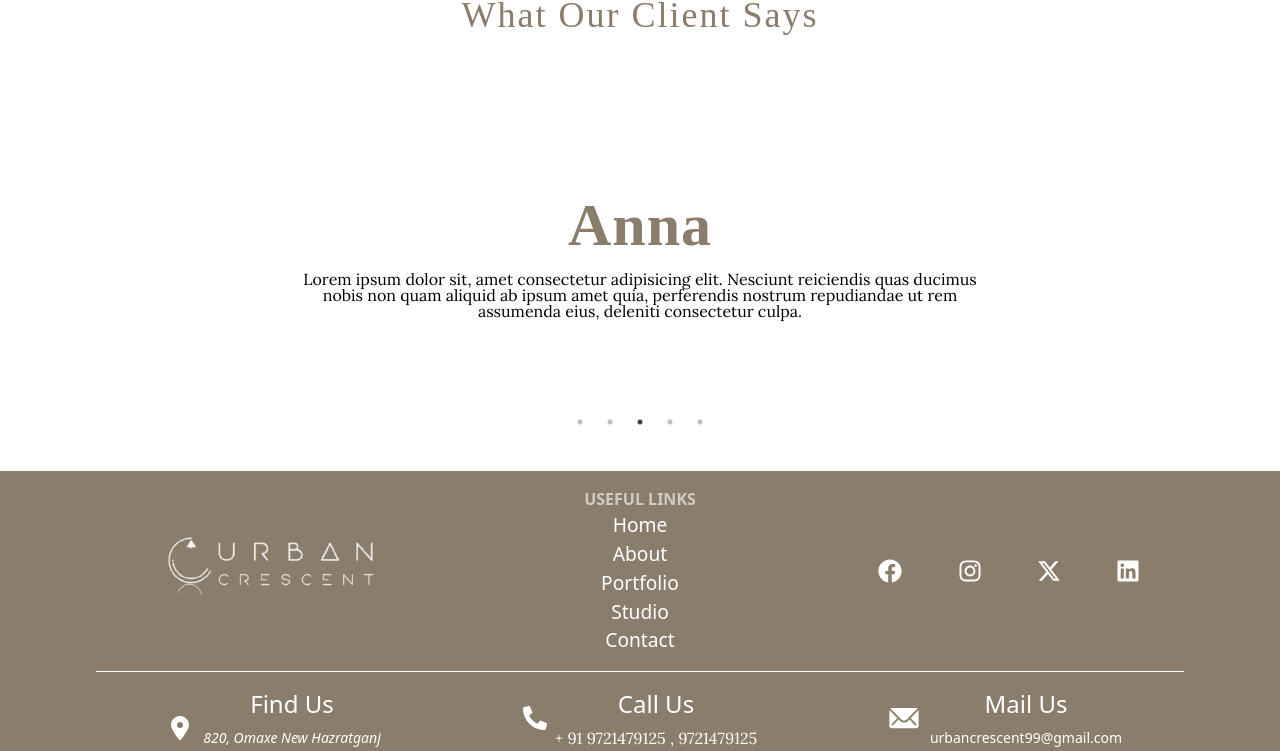
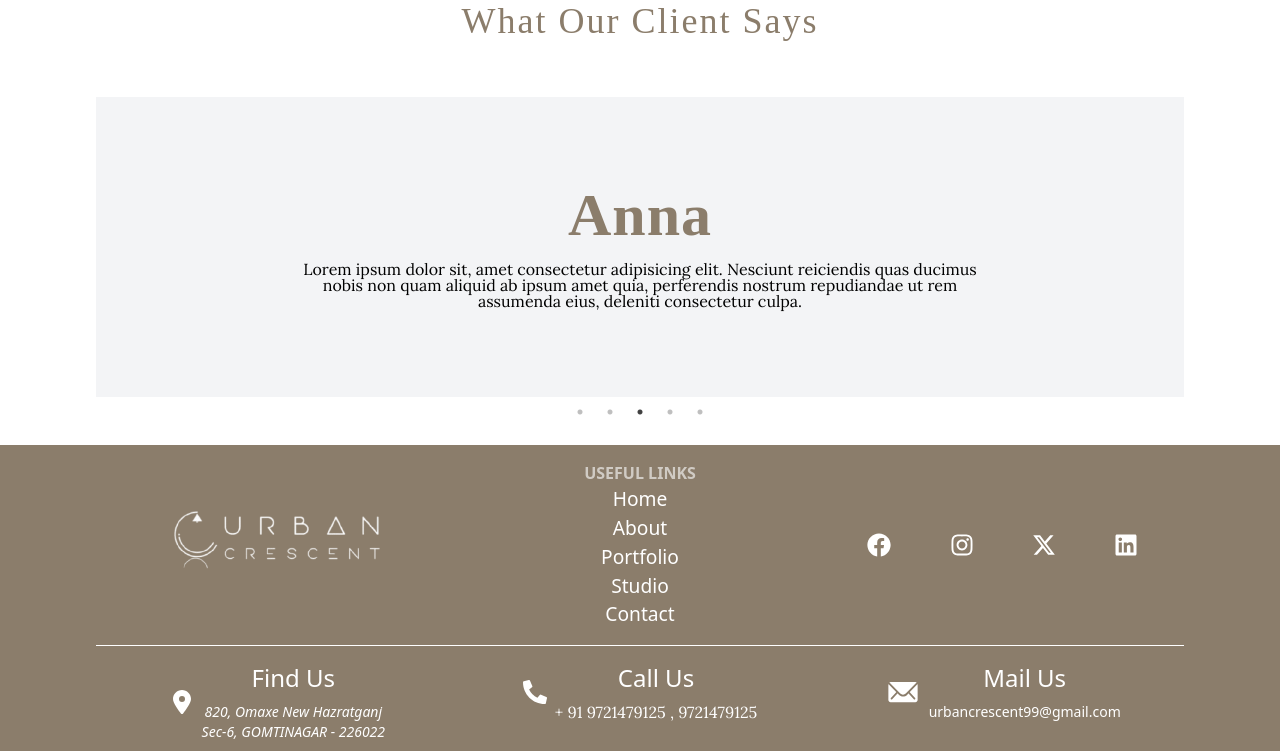
Before and after one commit to Amit-Yadav-07/Urban-Crescent-project, a React (Vite) app: page / in a window 1280 px wide. Shown: the part 5481-6232 px from the top of the page. Built offline with nearby package versions, Linux system fonts and the light colour scheme; a web font is replaced by a local one.

Commit message:
error-fixed

```diff
--- a/src/Components/BeforeAfter.jsx
+++ b/src/Components/BeforeAfter.jsx
@@ -8,6 +8,7 @@ const BeforeAfter = () => {
             <p className='text-black text-center' style={{ marginTop: '-3rem', marginBottom: '3rem' }}>With Essajees Atelier, transforming your space is as smooth an experience as sliding this bar</p>
 
             {/* before n after start */}
+
             <figure className="diff aspect-16/9 lg:h-[500px] h-[auto]  rounded-md" tabIndex={0} data-aos='fade-right' style={{ marginBottom: '3rem' }}>
 
                 <div className="diff-item-1 flex" role="img">
--- a/src/Components/Footer.jsx
+++ b/src/Components/Footer.jsx
@@ -11,7 +11,7 @@ const Footer = () => {
         <>
             <footer className="footer-container text-neutral-content text-center">
 
-                <div className='section-center flex md:flex-row flex-col gap-5'>
+                <div className='section-center flex md:flex-row flex-col lg:gap-0 gap-10'>
 
                     <section className='flex-1 justify-center text-2xl h-[100px] self-center'>
                         <img src={Logo} alt="logo" className='w-[100%] h-[100%] object-contain' />
@@ -44,13 +44,13 @@ const Footer = () => {
 
                 <hr className='w-[85%]' style={{ margin: '1rem auto' }} />
 
-                <div className='section-center flex flex-col gap-1 lg:flex-row footer sm:footer-horizontal'>
+                <div className='section-center flex flex-col lg:flex-row footer sm:footer-horizontal lg:gap-0 gap-10'>
 
                     <div className='footer-part-1 flex lg:grow-1 w-[100%] self-center justify-center'>
                         <div className='self-center'><FaLocationDot className='text-2xl self-center' /></div>
                         <div className=''>
-                            <h6 className='text-2xl ' style={{ margin: '0px 0px 0.5rem 0px' }}>Find Us</h6>
-                            <address className=''>820, Omaxe New Hazratganj <br /> Sec-6, GOMTINAGAR - 226022</address>
+                            <h6 className='text-2xl' style={{ margin: '0px 0px 0.5rem 0px' }}>Find Us</h6>
+                            <address className='text-1xl'>820, Omaxe New Hazratganj <br /> Sec-6, GOMTINAGAR - 226022</address>
                         </div>
                     </div>
 
--- a/src/Components/HomePortfolio.jsx
+++ b/src/Components/HomePortfolio.jsx
@@ -8,21 +8,21 @@ const HomePortfolio = () => {
             <h3 className='text-black text-4xl'>Our Latest interior Designs</h3>
             <p className='text-black'>Lorem ipsum dolor sit amet, consectetur adipisicing elit. Ex, ipsam.</p>
 
-            <section className="flex gap-4" style={{ marginTop: '3rem' }} data-aos='fade-left'>
-                <div className="carousel carousel-center rounded-box max-w-[100%] gap-4 lg:h-[500px] h-[500px] ">
+            <div className="carousel carousel-center w-auto rounded-box gap-4 lg:h-[500px] h-[500px]" style={{ marginTop: '3rem' }}>
                 {HomeGallery.map((items) => {
                     return (
+
                         <div className="carousel-item" key={items.id}>
                             <img
                                 src={items.img}
-                                    className="rounded-box w-[400px]" loading='lazy' />
+                                className="rounded-box w-[100%]" loading='lazy' />
                         </div>
                     )
                 })}
 
             </div>
 
-            </section>
+            {/* <section className="flex gap-4 section-center" style={{ marginTop: '3rem' }} data-aos='fade-left'></section> */}
         </div>
     )
 
--- a/src/Components/HomeTestimonials.jsx
+++ b/src/Components/HomeTestimonials.jsx
@@ -20,7 +20,7 @@ const HomeTestimonials = () => {
         <div className='section-center'>
             <SubHeading text='What Our Client Says' style={'3rem auto 3rem auto'} />
 
-            <div className="md:w-[100%] rounded-xl" data-aos='fade-right' style={{ margin: '0px auto 3rem auto', padding: "1rem 0px" }}>
+            <div className="md:w-[100%] bg-gray-100" data-aos='fade-right' style={{ margin: '0px auto 3rem auto', padding: "0rem 0px" }}>
                 <Slider {...settings}>
                     {Testimonials.map((items) => {
                         return (
--- a/src/Components/OurProcess.jsx
+++ b/src/Components/OurProcess.jsx
@@ -11,7 +11,7 @@ const OurProcess = () => {
             <section className="section-center">
                 <SubHeading text='Over 200,000 sq ft of premium commercial and residential spaces in execution globally' style={'3rem auto 3rem auto'} />
                 <h3 className='text-center text-5xl text-black'>Our Process</h3>
-                <div className="grid grid-cols-1 md:grid-cols-2 lg:grid-cols-4 gap-4 featured-container" data-aos='fade-right'>
+                <div className="grid grid-cols-1 md:grid-cols-2 lg:grid-cols-4 gap-4 featured-container">
                     {Process.map((item) => {
                         return (
 
--- a/src/index.css
+++ b/src/index.css
@@ -37,7 +37,7 @@ body {
   height: auto;
   width: 100%;
   /* user-select: none; */
-  overflow-x: hidden;
+  /* overflow-x: hidden; */
 }
 
 h1 {
```
Lines whose indentation alone changed are shown as unchanged.
